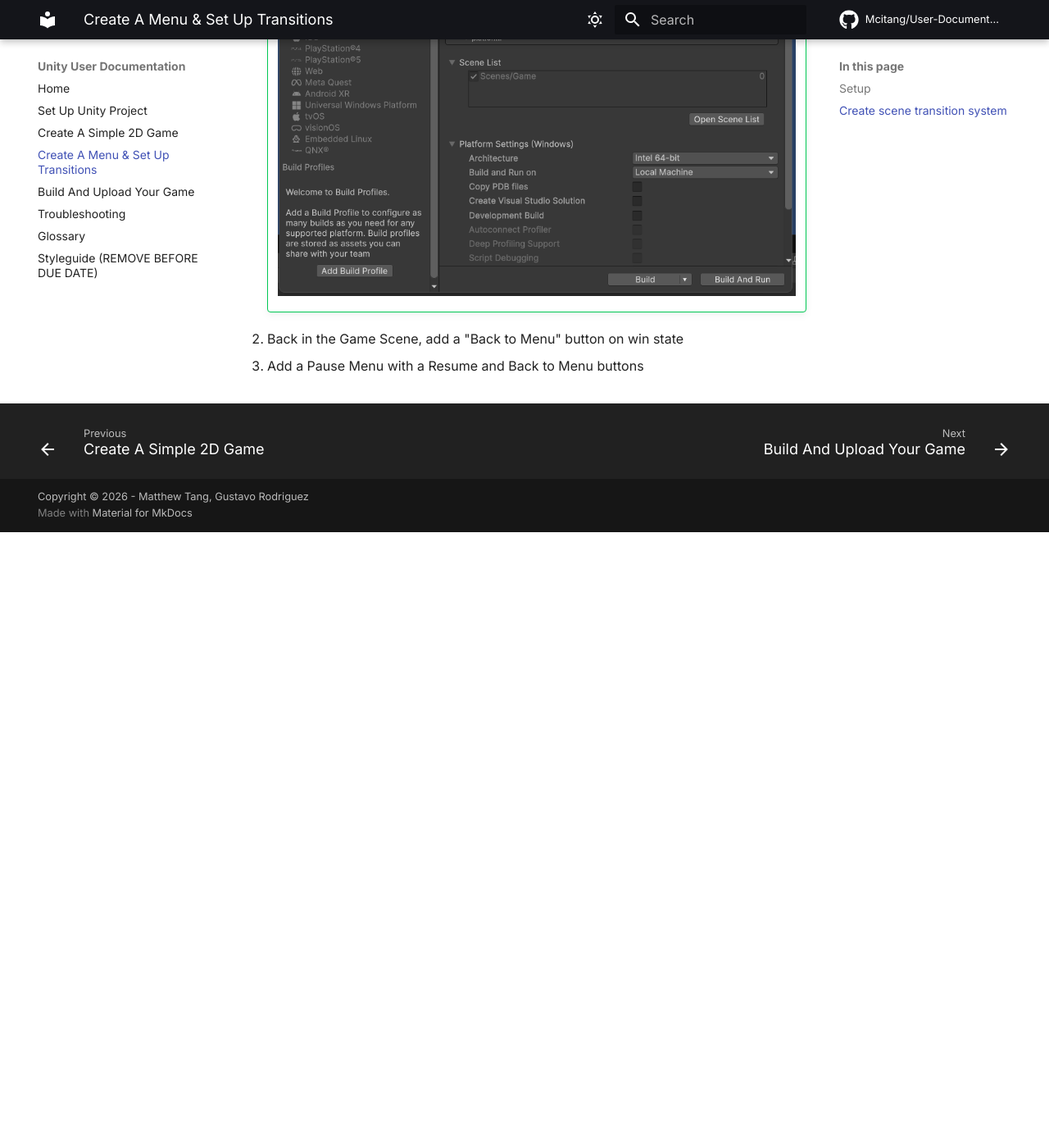
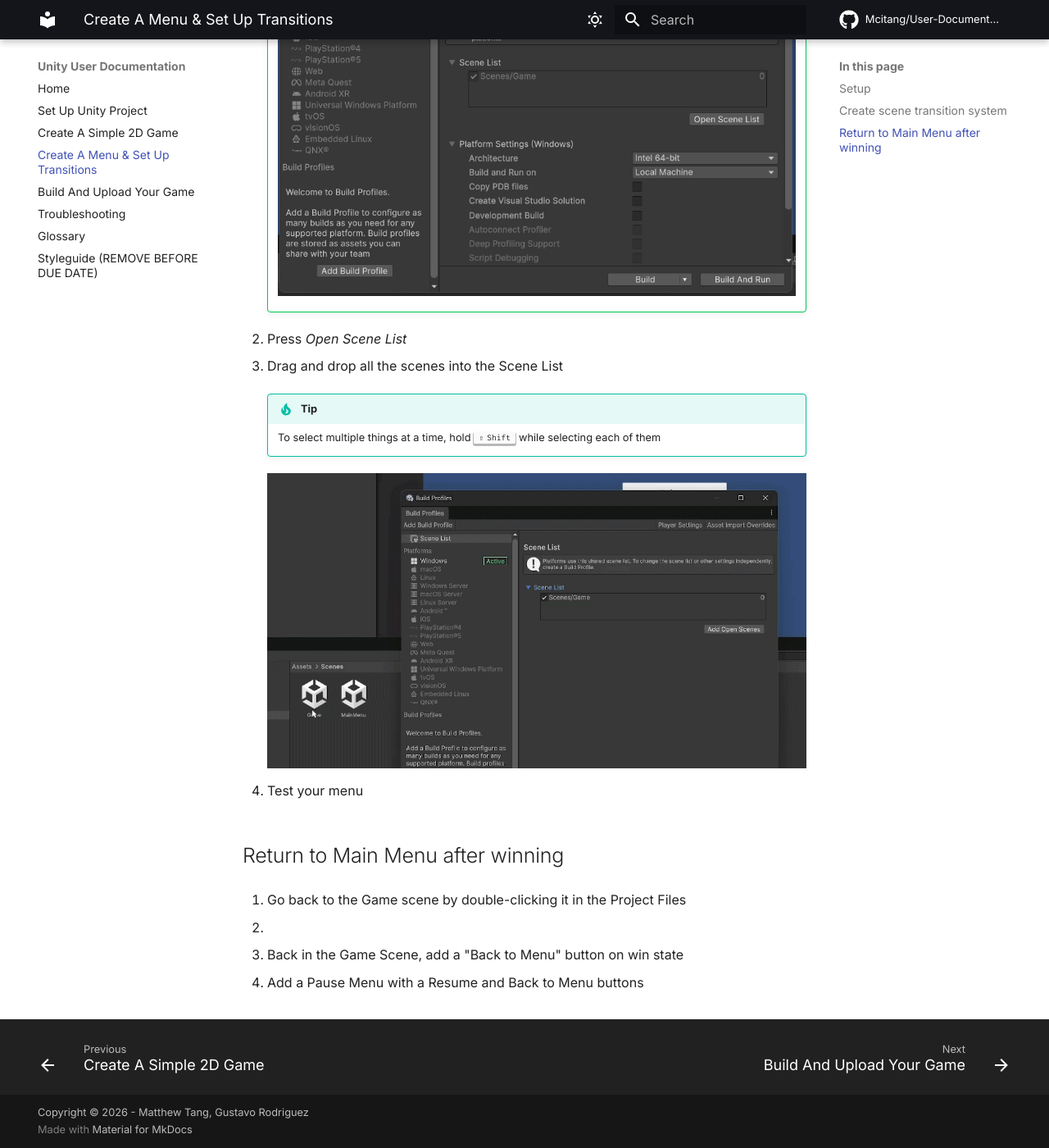
Before and after one commit to Mcitang/User-Documentation, an MkDocs documentation site: the page built from docs/make-menus.md, in a window 1280 px wide and 1400 px high, scrolled down 3794 px. Shown: the whole window at 82% size. Built offline with MkDocs 1.6.1 and Material for MkDocs 9.7.7, drawn with Linux system fonts in a browser that asks for light colours; comment, search, counter and statistics services are not loaded; before the commit the page ends 4443 px from its top, so only the background shows below that.

Commit message:
Transition from Menu to Game

```diff
--- a/docs/make-menus.md
+++ b/docs/make-menus.md
@@ -130,6 +130,23 @@
     ???+ success
         ![The Build Profiles menu][build-profiles-image]
 
+1. Press _Open Scene List_
+
+1. Drag and drop all the scenes into the Scene List
+
+    !!! tip
+        To select multiple things at a time, hold ++shift++ while selecting each of them
+
+    ![Scene List with Main Menu and Game][scene-list-gif]
+
+1. Test your menu
+
+## Return to Main Menu after winning
+
+1. Go back to the Game scene by double-clicking it in the Project Files
+
+1.
+
 1. Back in the Game Scene, add a "Back to Menu" button on win state
 
 1. Add a Pause Menu with a Resume and Back to Menu buttons
@@ -147,3 +164,4 @@
 [build-profiles-image]: assets/make-menu/build-profiles.png
 
 <!-- GIFs -->
+[scene-list-gif]: assets/make-menu/scene-list.gif
```
Also changed, not shown: docs/assets/make-menu/scene-list.gif (added).
